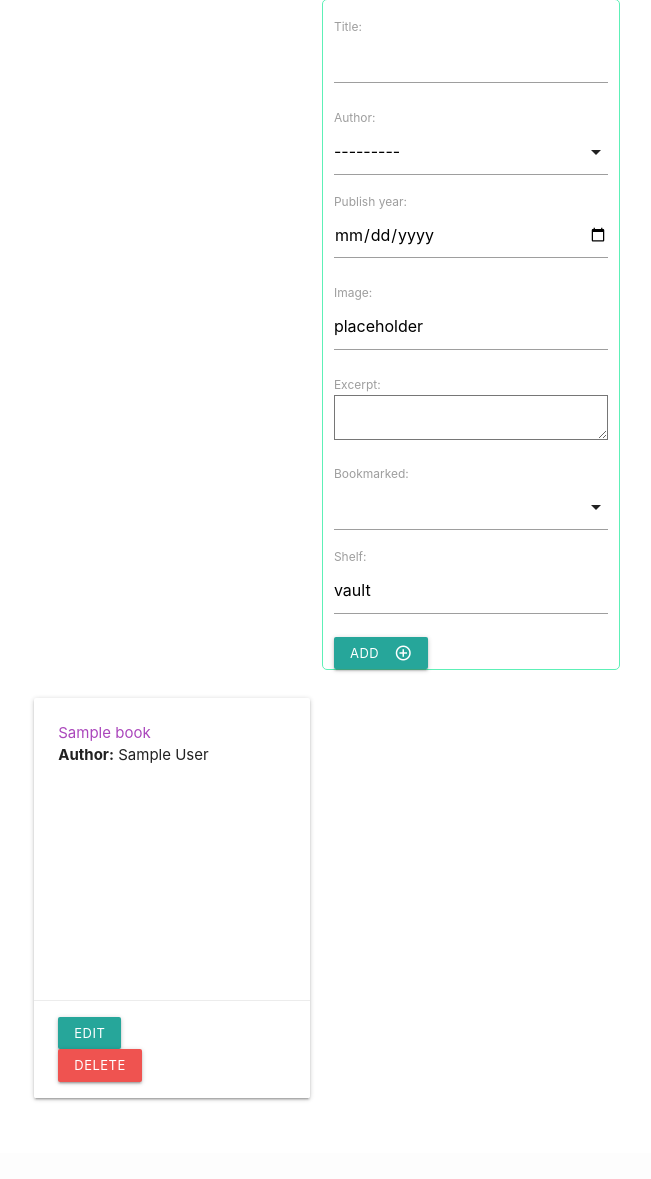
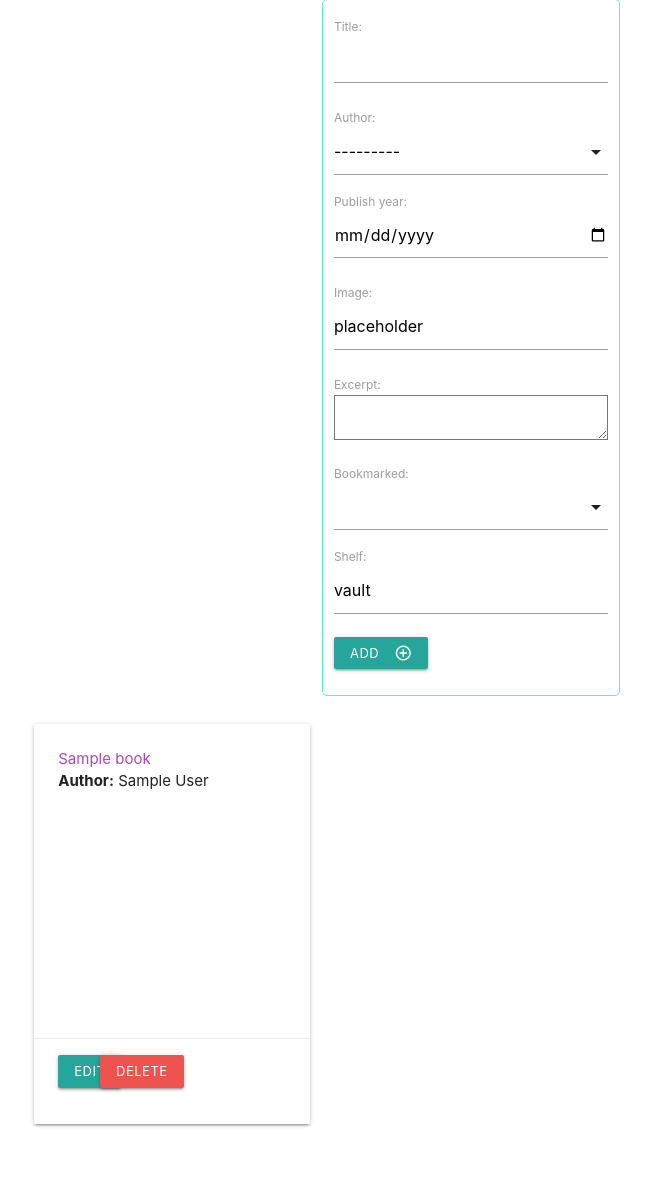
Before and after one commit to farrukh-ahm/Borrow-A-Story-Library, a Django app: page /managebook/ in a window 1280 px wide. Shown: the part 276-1455 px from the top of the page, without its empty margins (169-820 px from the left). Before the commit the page ends 1377 px from the top, so only its background shows below. Run offline with Django 3.2, Linux system fonts and the light colour scheme; a user stored in the database is signed in; tables that the repository leaves empty hold one stand-in row (values such as "Sample post"); some libraries are stand-ins or nearby versions.

Commit message:
Change the buttons for the book-list and the add-book boxes in MangeBool

```diff
--- a/templates/managebook.html
+++ b/templates/managebook.html
@@ -22,7 +22,7 @@
   <form class="col s12 m4 l4 push-4 push-l4 info-control" method="POST" enctype="multipart/form-data">
     {{bookform.as_p}}
     {% csrf_token %}
-    <button type="submit" class="btn btn-signup btn-small"><i class="material-icons right">add_circle_outline</i>Add</button>
+    <button type="submit" class="btn btn-signup btn-small" style="margin-bottom: 2em;"><i class="material-icons right">add_circle_outline</i>Add</button>
   </form>
 
 </div>
@@ -42,11 +42,17 @@
           <p class="left-align"><b>Author:</b> {{ book.author }}</p>
         </div>
         <div class="card-action">
-          <button class="btn btn-small">Edit</button>
-          <form action="{% url 'deletebook' book.slug %}" method="POST">
-            {% csrf_token %}
-            <button  type="submit" class="btn btn-small red lighten-1">Delete</button>
-          </form>
+          <div class="row">
+            <div class="col s2 m2 l2">
+                <button class="btn btn-small">Edit</button>
+            </div>
+            <div class="col s2 m2 l2">
+                <form action="{% url 'deletebook' book.slug %}" method="POST">
+                  {% csrf_token %}
+                  <button  type="submit" class="btn btn-small red lighten-1">Delete</button>
+                </form>
+            </div>
+          </div>
         </div>
       </div>
     </div>
```
